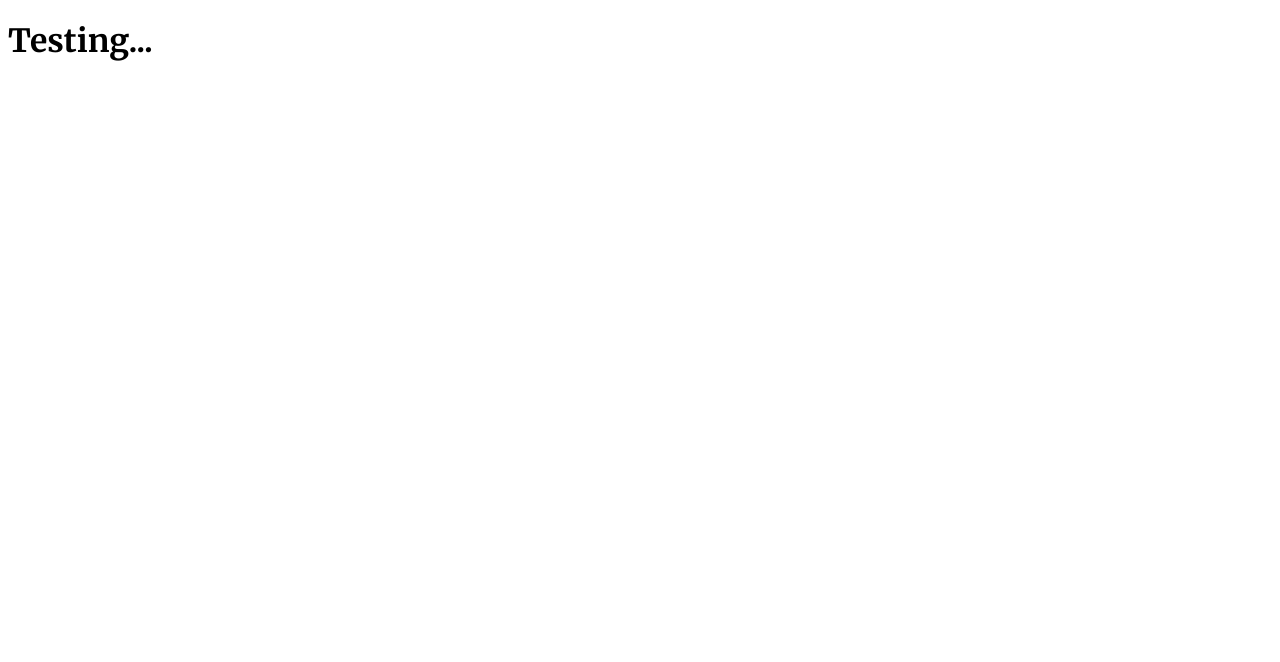
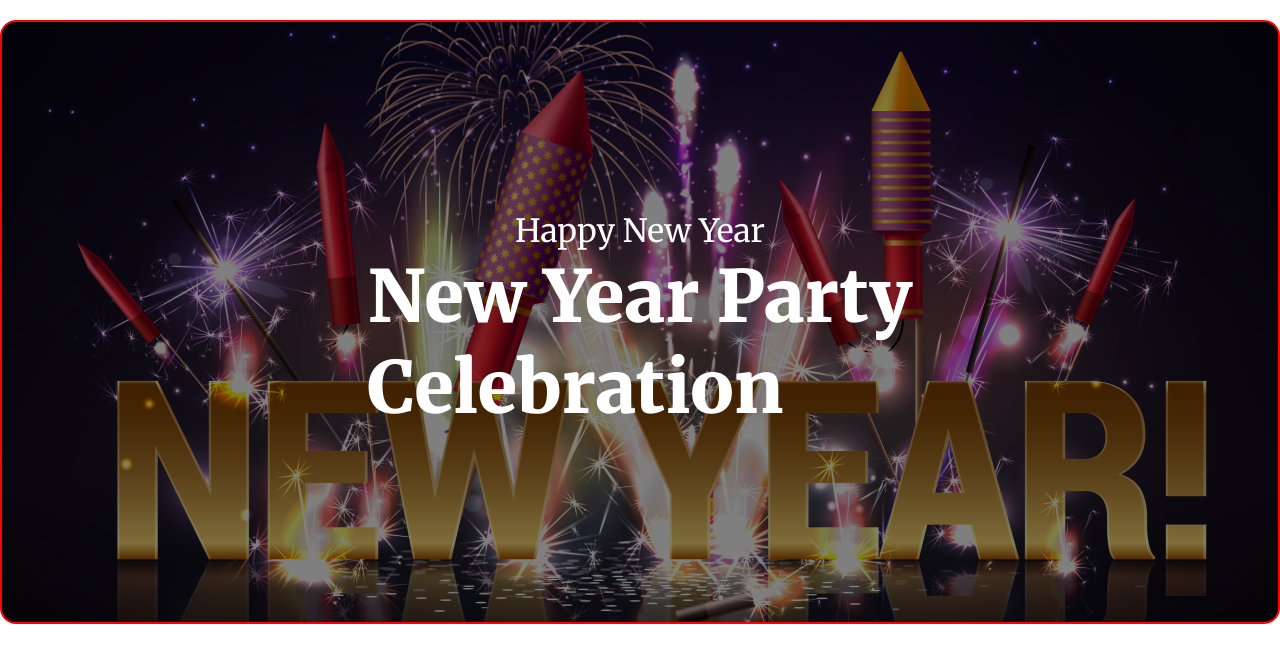
Before and after one commit to MUKTADIR-ALAM/new-year-task, a plain HTML site: page index.html in a window 1280 px wide. Drawn offline with Linux system fonts and the light colour scheme.

Commit message:
added banner and give css

```diff
--- a/index.html
+++ b/index.html
@@ -1,12 +1,22 @@
 <!DOCTYPE html>
 <html lang="en">
-<head>
-  <meta charset="UTF-8">
-  <meta name="viewport" content="width=device-width, initial-scale=1.0">
-  <title>Landing Page</title>
-  <link rel="stylesheet" href="style.css">
-</head>
-<body>
-  <h1>Testing...</h1>
-</body>
+  <head>
+    <meta charset="UTF-8" />
+    <meta name="viewport" content="width=device-width, initial-scale=1.0" />
+    <title>Landing Page</title>
+    <link rel="stylesheet" href="style.css" />
+  </head>
+  <body>
+    <header class="banner-container">
+      <div class="banner-content">
+        <p>Happy New Year</p>
+        <h1>
+          New Year Party <br />
+          Celebration
+        </h1>
+      </div>
+    </header>
+    <main></main>
+    <footer></footer>
+  </body>
 </html>
--- a/style.css
+++ b/style.css
@@ -1,5 +1,52 @@
-@import url('https://fonts.googleapis.com/css2?family=Merriweather:ital,wght@0,300;0,400;0,700;0,900;1,300;1,400;1,700;1,900&display=swap');
+@import url("https://fonts.googleapis.com/css2?family=Merriweather:ital,wght@0,300;0,400;0,700;0,900;1,300;1,400;1,700;1,900&display=swap");
 
-body{
+* {
+  box-sizing: border-box;
+  margin: 0;
+  padding: 0;
+}
+
+body {
   font-family: "Merriweather", serif;
 }
+
+/* banner section style starts here */
+.banner-container {
+  max-width: 1320px;
+  margin: 0 auto;
+  border: 2px solid red;
+  border-radius: 16px;
+  min-height: 600px;
+  margin-top: 20px;
+  background-color: rgba(0, 0, 0, 0.5);
+  background-image: url("images/Banner\ Image.png");
+  background-position: center;
+  background-repeat: no-repeat;
+  block-size: cover;
+  background-blend-mode: overlay;
+}
+
+.banner-content{
+  height: 600px;
+  display: flex;
+  flex-direction: column;
+  justify-content: center;
+  align-items: center;
+
+}
+
+.banner-content p,
+h1 {
+  color: white;
+}
+
+
+.banner-content p{
+  font-size: 32px;
+  font-weight: 400;
+}
+
+.banner-content h1{
+  font-size: 72px;
+  font-weight: 900;
+}
```
